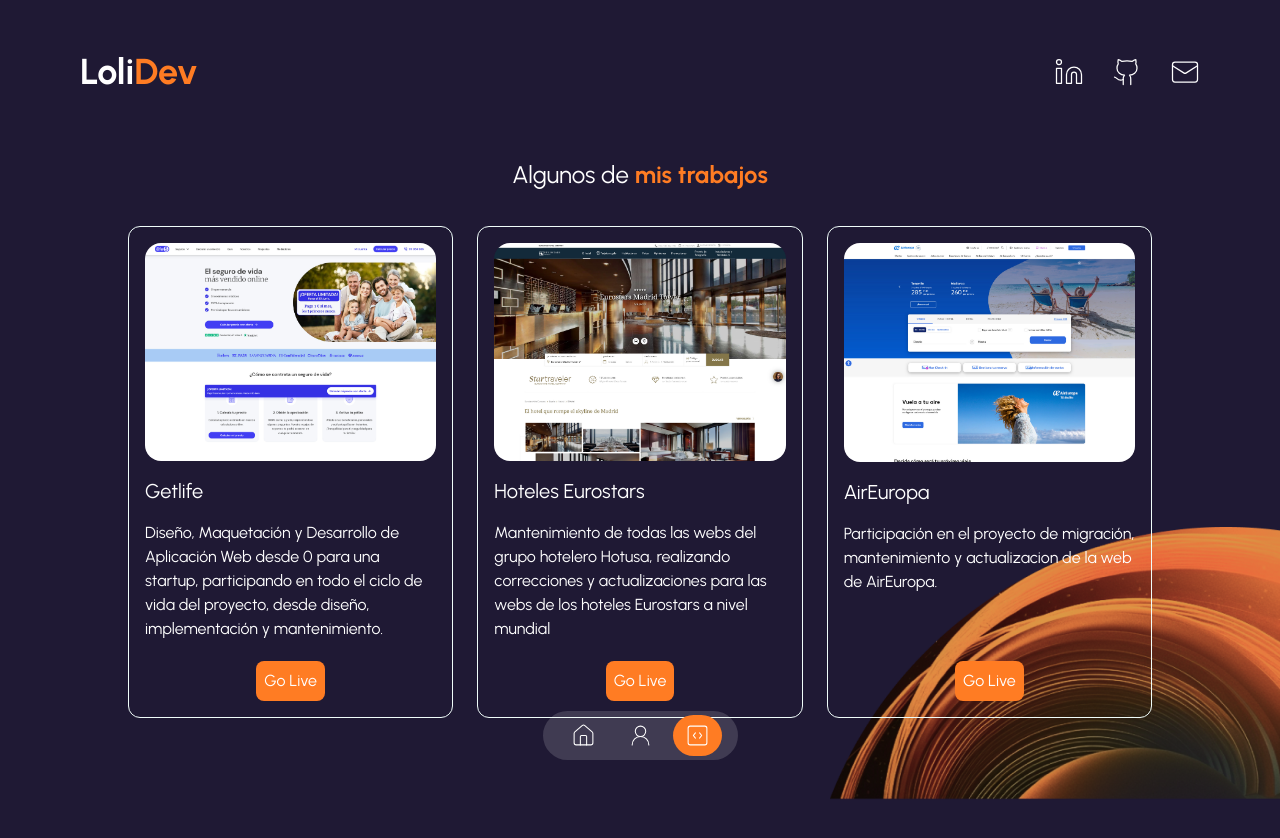
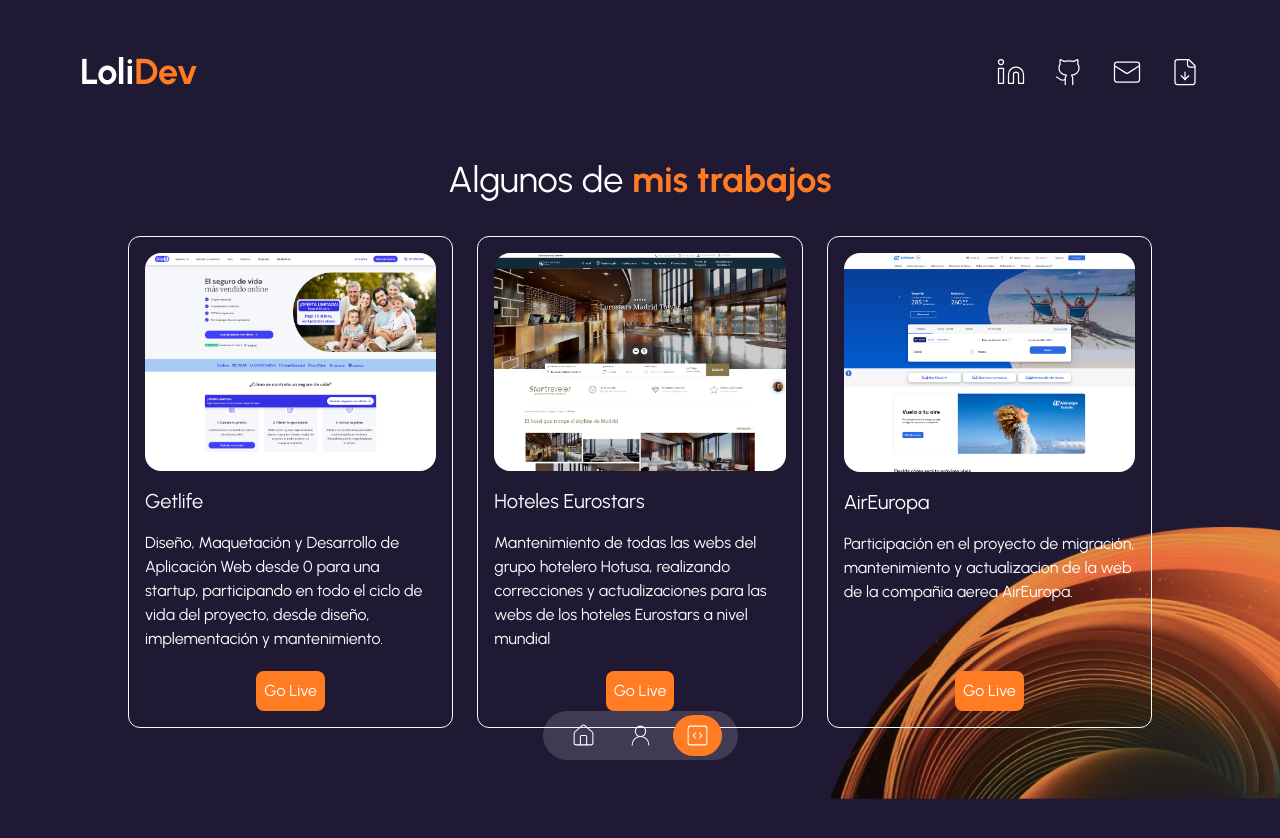
Before and after one commit to LoliVazMar/portfolio-particles, a Next.js app: page /proyects in a window 1280 px wide. Shown: the top 838 px of the page. Built offline with nearby package versions, Linux system fonts and the light colour scheme.

Commit message:
Agregando CV

```diff
--- a/app/(routes)/about-me/page.tsx
+++ b/app/(routes)/about-me/page.tsx
@@ -10,7 +10,7 @@
       <TransitionPage />
       <ContainerPage>
         <Avatar />
-        <h2 className="text-2xl leading-tight text-center md:text-left md:text-5xl md:mt-10">
+        <h2 className="text-2xl leading-tight text-center md:text-left md:text-4xl md:mt-10">
           Esta es mi {""}
           <span className="font-bold text-secondary">
             trayectoria profesional
--- a/app/(routes)/proyects/page.tsx
+++ b/app/(routes)/proyects/page.tsx
@@ -10,7 +10,7 @@
       <TransitionPage />
       <CircleImage />
       <div className="flex flex-col justify-center h-full pb-32">
-        <h2 className="text-2xl leading-tight text-center ms:text-4xl md:mb-5">
+        <h2 className="text-2xl leading-tight text-center md:text-4xl md:mb-5">
           Algunos de{" "}
           <span className="text-secondary font-bold">mis trabajos</span>
         </h2>
--- a/components/introduction.tsx
+++ b/components/introduction.tsx
@@ -33,7 +33,7 @@
         </div>
         <div className="py-5 order-3 md:row-start-3">
           <h2 className="mb-5 text-lg leading-tight text-center md:text-left md:text-2xl">
-            ¿Quieres crear
+            ¿Quieres darle vida a
             <TypeAnimation
               sequence={[
                 " un proyecto?",
--- a/data.tsx
+++ b/data.tsx
@@ -4,16 +4,11 @@
   HomeIcon,
   UserRound,
   Linkedin,
-  Rss,
-  Twitch,
-  Crop,
-  Pencil,
-  Computer,
   Book,
-  Rocket,
   Speech,
   Github,
   Mail,
+  FileDown,
 } from "lucide-react";
 import { title } from "process";
 
@@ -34,6 +29,12 @@
     id: 3,
     logo: <Mail size={30} strokeWidth={1} />,
     src: "mailto:lolyandrea@gmail.com",
+    label: "Email",
+  },
+  {
+    id: 4,
+    logo: <FileDown size={30} strokeWidth={1} />,
+    src: "/Loli_CV-2024.pdf",
     label: "Email",
   },
 ];
@@ -222,7 +223,7 @@
     id: 3,
     title: "AirEuropa",
     description:
-      "Participación en el proyecto de migración, mantenimiento y actualizacion de la web de AirEuropa.",
+      "Participación en el proyecto de migración, mantenimiento y actualizacion de la web de la compañia aerea AirEuropa.",
     image: "/aireuropa.jpg",
     url: "https://www.aireuropa.com/es/es/home",
     textButton: "Go Live",
```
Also changed, not shown: 1 other file (tests, documents, lock files or other folders).
